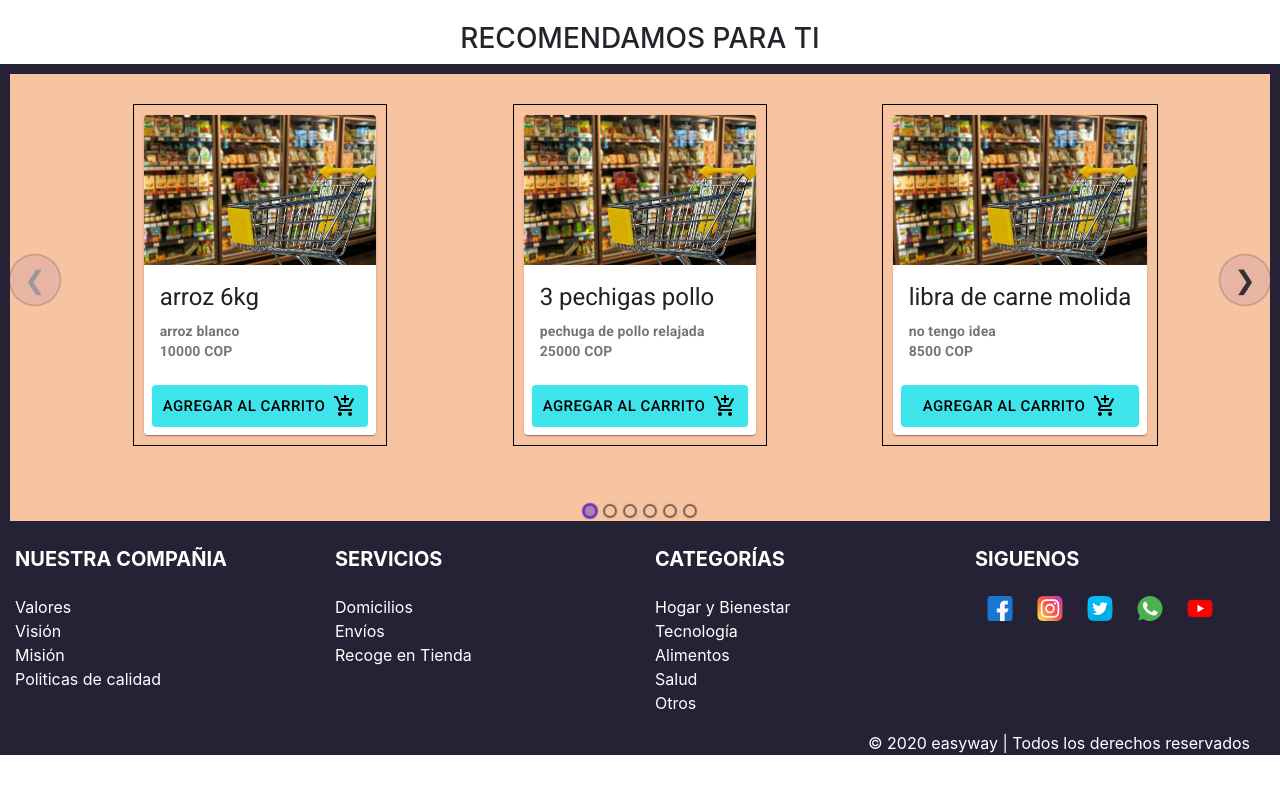
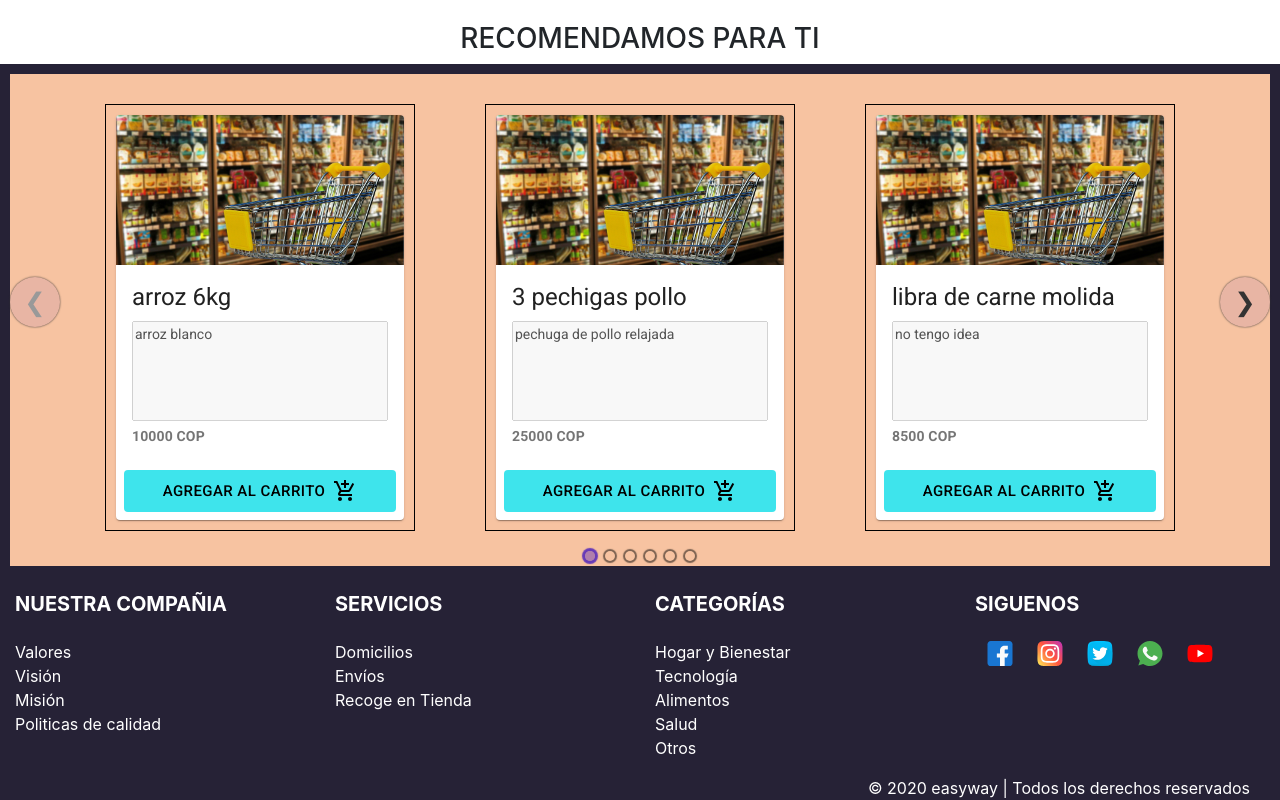
Before and after one commit to xh4rz/Easyway-App, a React (Create React App) app: page / in a window 1280 px wide. Shown: the part 584-1384 px from the top of the page. Before the commit the page ends 1339 px from the top, so only its background shows below. Built offline with nearby package versions, Linux system fonts and the light colour scheme.

Commit message:
Actualización Diseño Final

```diff
--- a/src/Pages/Register.jsx
+++ b/src/Pages/Register.jsx
@@ -48,7 +48,7 @@ const useStyles = makeStyles((theme) => ({
     color: "#ed7526"
   },
   dividerColor: {
-    backgroundColor: 'white',
+    backgroundColor: '#ed7526',
   },
   formControl: {
     minWidth: 205
--- a/src/components/Card.jsx
+++ b/src/components/Card.jsx
@@ -33,7 +33,8 @@ export default function MediaCard({ click, name, price, description, ID }) {
               {name}
             </Typography>
             <Typography variant="body2" color="textSecondary" component="p">
-              <b>{description}</b> <br />
+              <textarea style={{ resize: 'none', height: 100 }} name="textarea" rows="10" cols="32"
+                defaultValue={description} disabled></textarea> <br />
               <b>{price} COP</b>
             </Typography>
           </CardContent>
```
